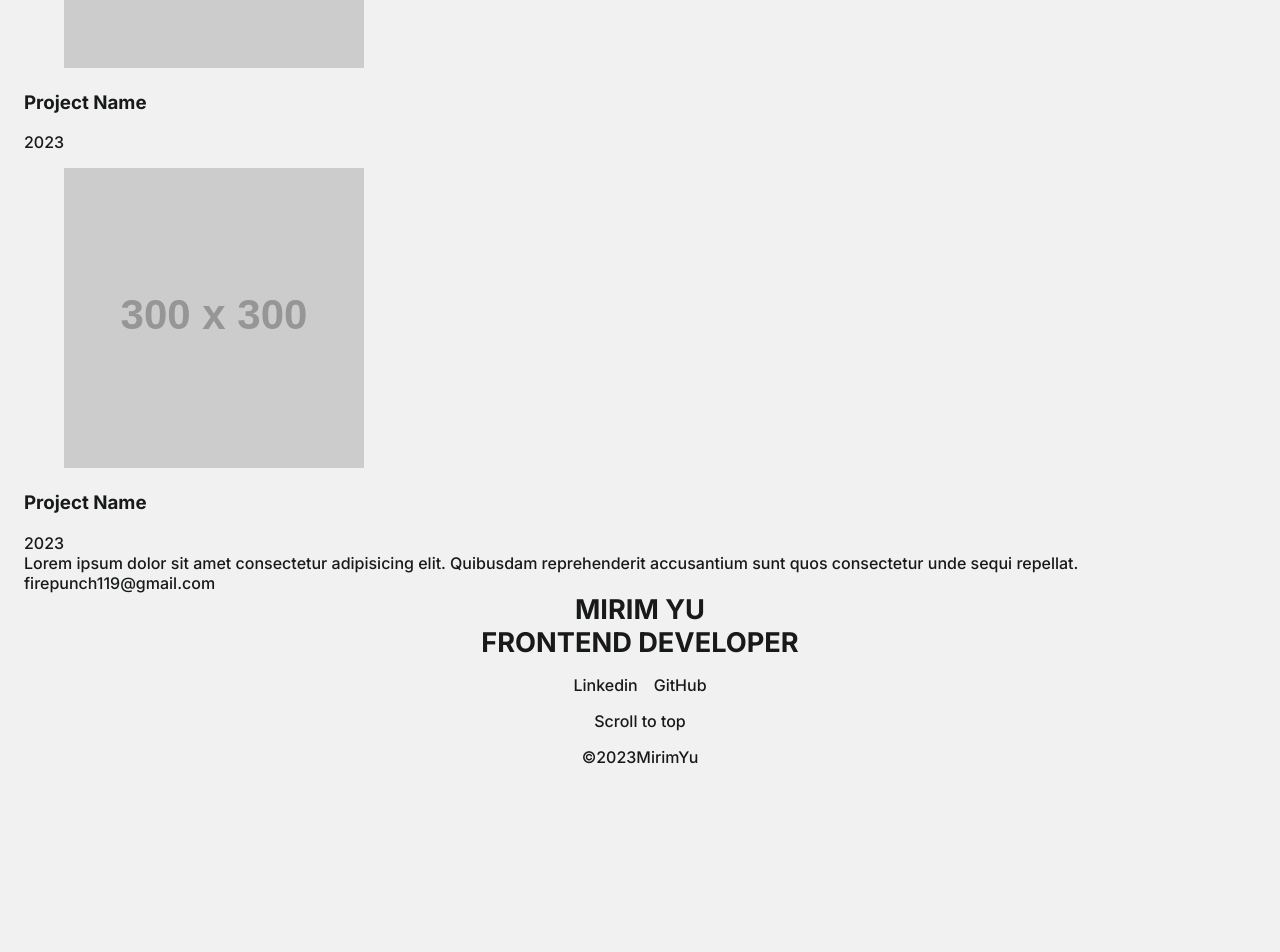
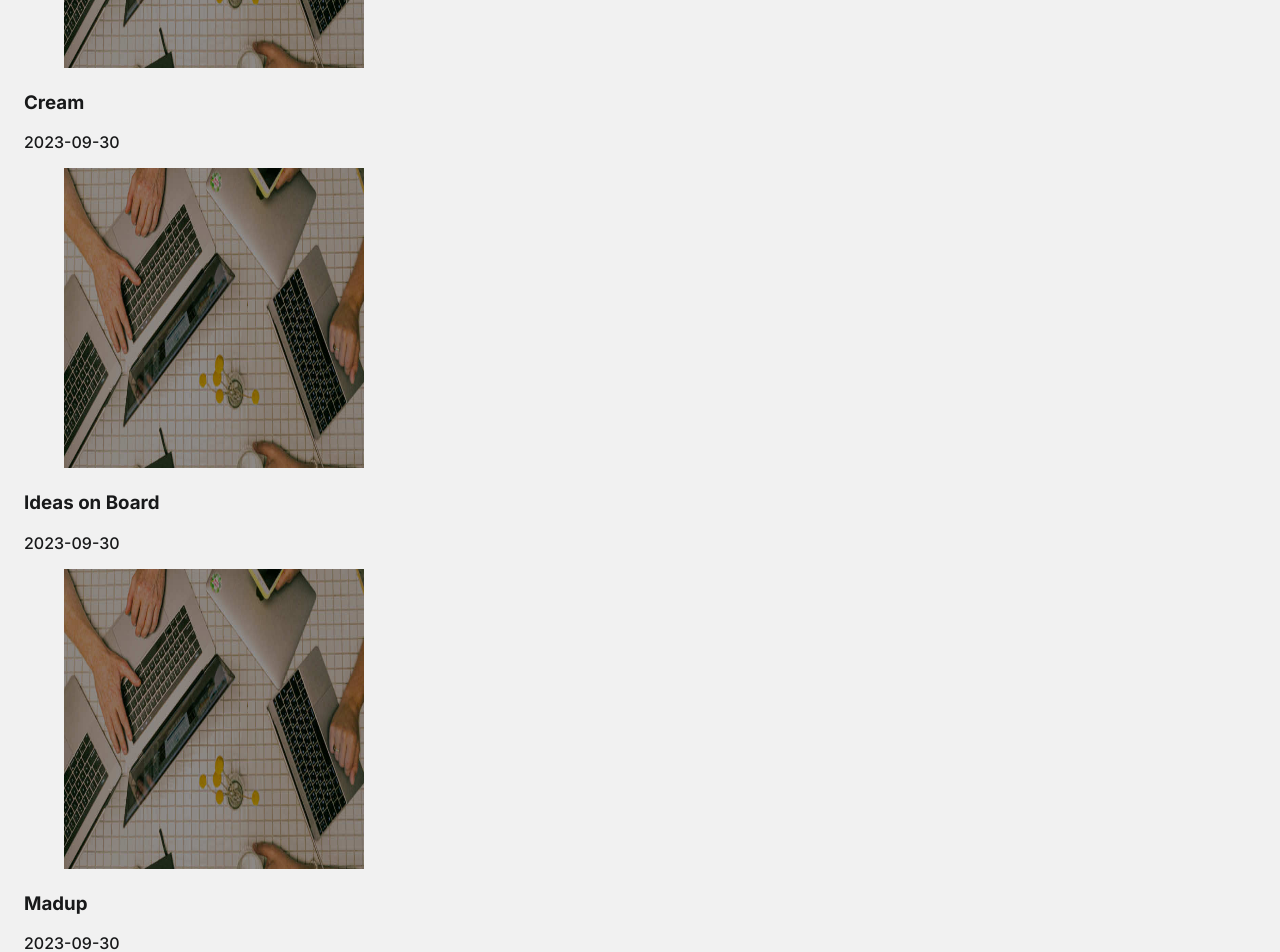
Before and after one commit to firepunch/firepunch.github.io, a Next.js app: page / in a window 1280 px wide. Shown: the part 960-1912 px from the top of the page. Before the commit the page ends 1751 px from the top, so only its background shows below. Built offline with nearby package versions, Linux system fonts and the light colour scheme.

Commit message:
Render project card using summary json

```diff
--- /dev/null
+++ b/_projects/summary.json
@@ -0,0 +1,21 @@
+[{
+  "title": "Cinemark",
+  "slug": "cinemark",
+  "date": "2023-09-30",
+  "banner": "/images/test_image.jpg"
+}, {
+  "title": "Cream",
+  "slug": "cream",
+  "date": "2023-09-30",
+  "banner": "/images/test_image.jpg"
+}, {
+  "title": "Ideas on Board",
+  "slug": "iob",
+  "date": "2023-09-30",
+  "banner": "/images/test_image.jpg"
+}, {
+  "title": "Madup",
+  "slug": "madup",
+  "date": "2023-09-30",
+  "banner": "/images/test_image.jpg"
+}]
--- a/components/ProjectCard.js
+++ b/components/ProjectCard.js
@@ -1,13 +1,20 @@
-export default function ProjectCard() {
+import Image from "next/image"
+
+export default function ProjectCard({
+  title,
+  slug,
+  date,
+  banner
+}) {
   return (
     <article>
-      <a href="#">
+      <a href={slug}>
         <figure>
-          <img src="https://via.placeholder.com/300" alt="Thumbnail" />
+          <Image src={banner} alt="Project Banner" width={300} height={300} />
         </figure>
         <div className="project-desc">
-          <h3>Project Name</h3>
-          <time>2023</time>
+          <h3>{title}</h3>
+          <time>{date}</time>
         </div>
       </a>
     </article>
--- a/pages/_Projects.js
+++ b/pages/_Projects.js
@@ -1,5 +1,7 @@
 import { css } from '@emotion/css'
+import projectSummary from '../_projects/summary.json'
 import { fontStyles } from "../shared/variables"
+
 import ProjectCard from '../components/ProjectCard'
 
 export default function Projects() {
@@ -9,9 +11,12 @@ export default function Projects() {
         <h2>Featured Work</h2>
         <span>Discover</span>
       </div>
-      <ProjectCard />
-      <ProjectCard />
-      <ProjectCard />
+      {projectSummary?.map(project => (
+        <ProjectCard
+          key={project.slug}
+          {...project}
+        />
+      ))}
     </section>
   )
 }
```
